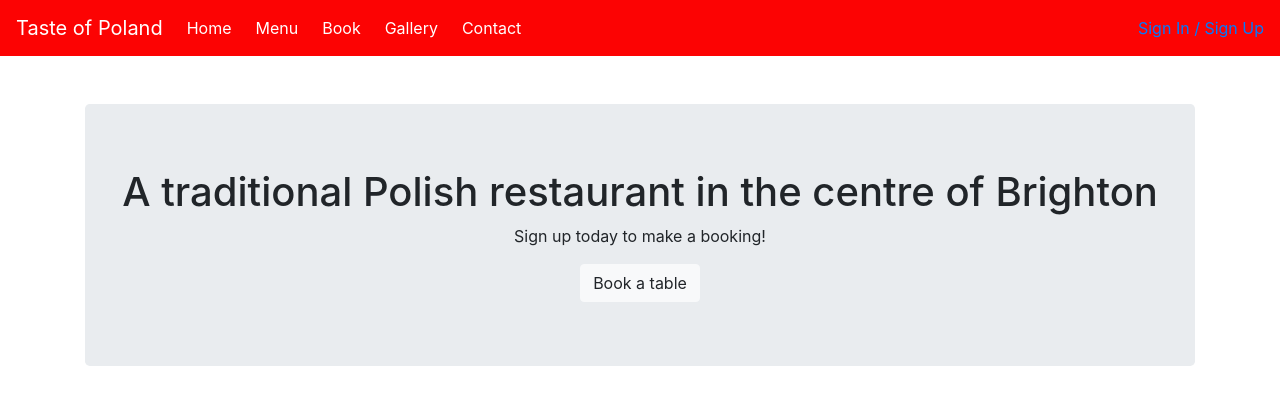
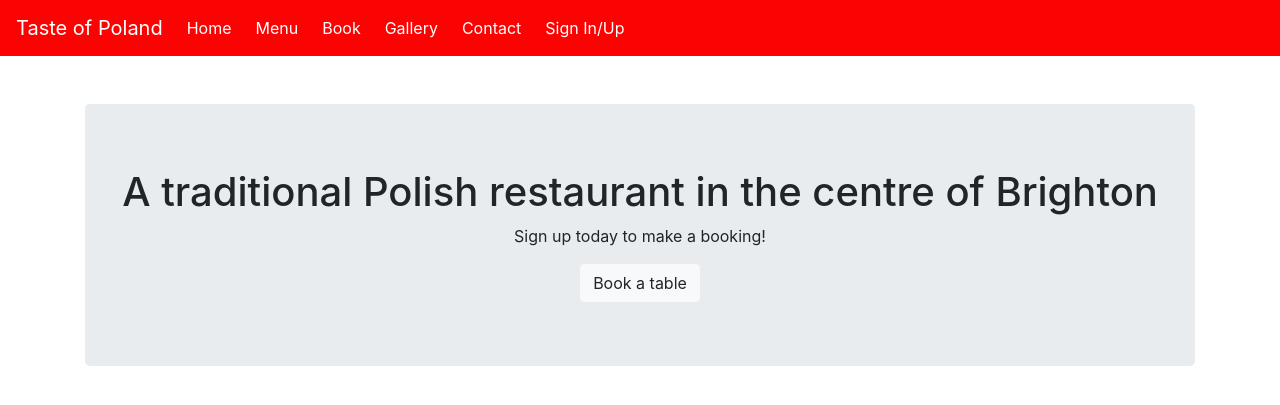
Before and after one commit to OlgaJ1989/taste-of-poland, a Django app: page / in a window 1280 px wide. Shown: the top 405 px of the page. Run offline with Django 3.2, Linux system fonts and the light colour scheme.

Commit message:
Correct a typo in base.html

```diff
--- a/templates/base.html
+++ b/templates/base.html
@@ -24,8 +24,8 @@
                 <li class="active nav-item mr-2"><a class="nav-link" href="{% url 'create-booking' %}">Book</a></li>
                 <li class="active nav-item mr-2"><a class="nav-link" href="">Gallery</a></li>
                 <li class="active nav-item mr-2"><a class="nav-link" href="">Contact</a></li>
+                <li class="active nav-item mr-2"><a class="nav-link" href="">Sign In/Up</a></li>
             </ul>
-            <a href="">Sign In / Sign Up</a>
         </div>
     </nav>
 
```
